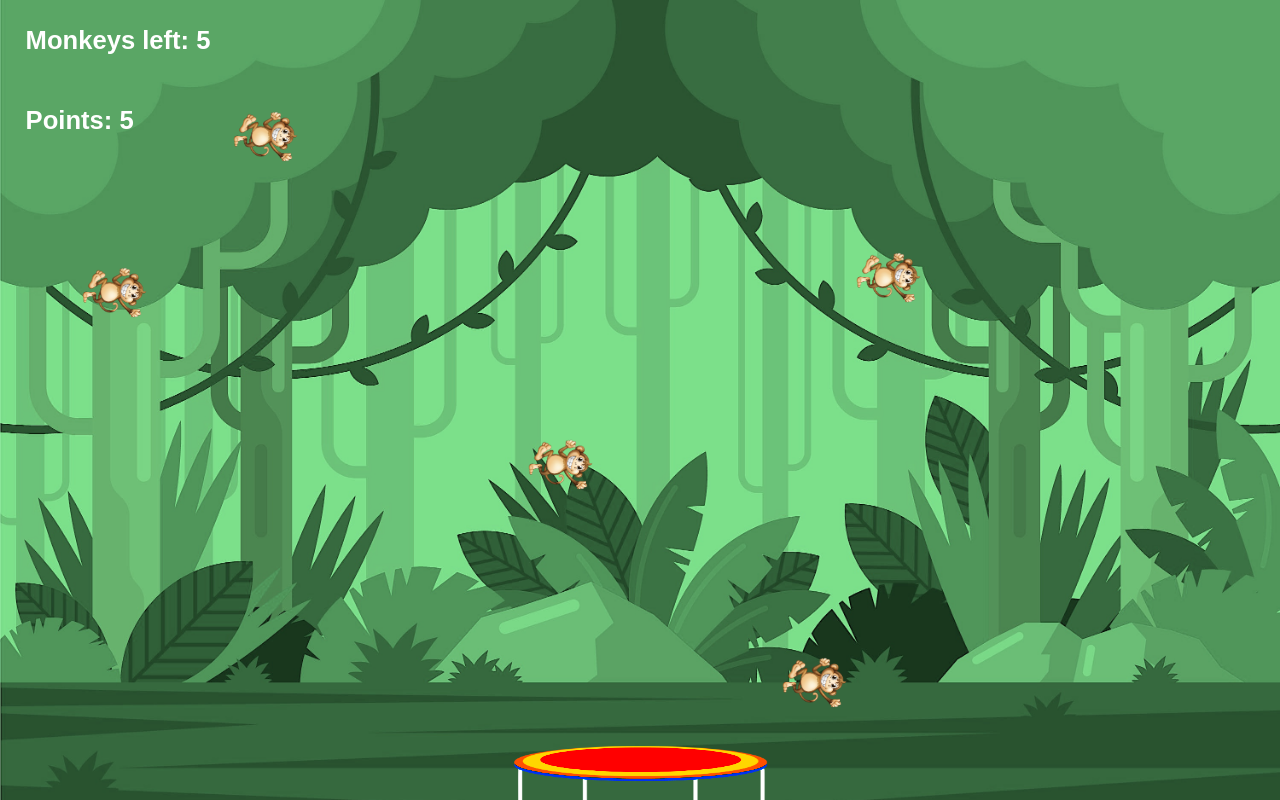
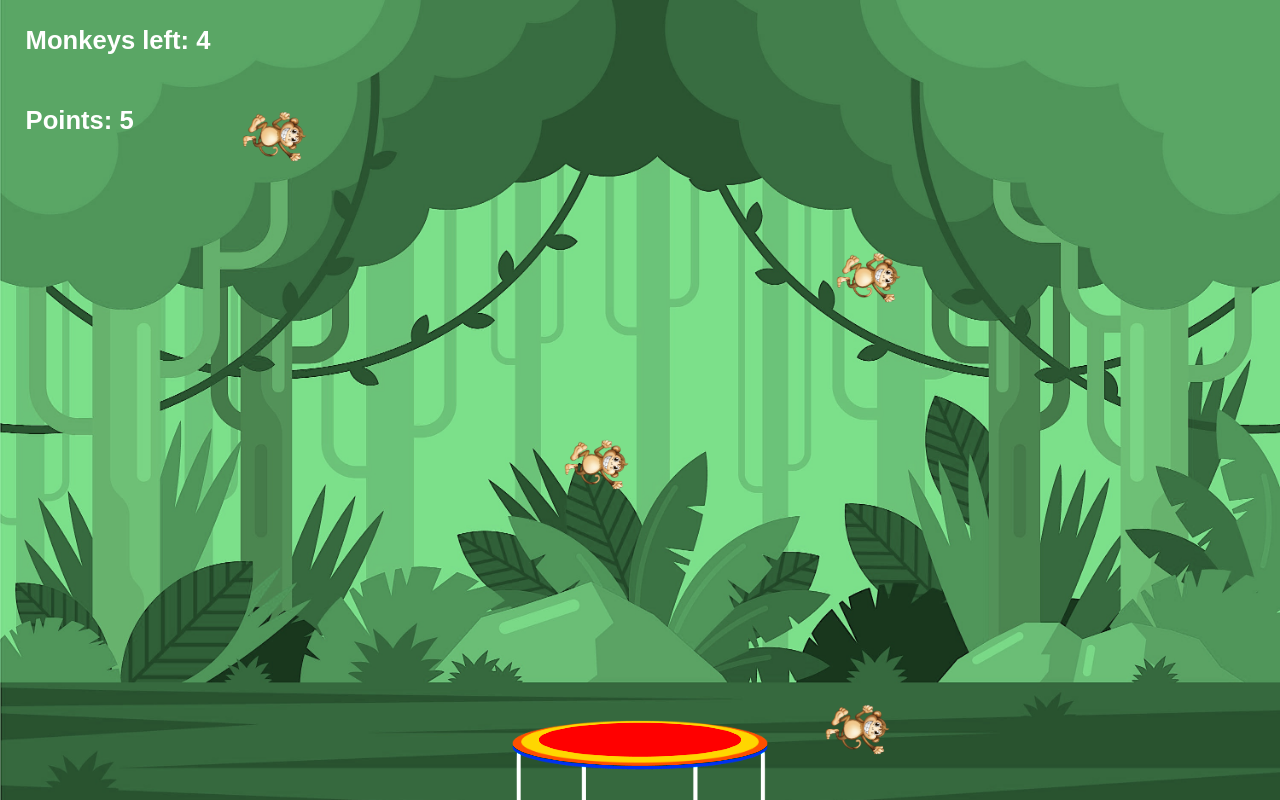
Before and after one commit to marianafrazao/project1-game, a plain HTML site: page index.html in a window 1280 px wide. Drawn offline with Linux system fonts and the light colour scheme.

Commit message:
fixed bug trampoline

```diff
--- a/css/main.css
+++ b/css/main.css
@@ -16,7 +16,7 @@ body {
 #trampoline{
     background-color: transparent;
     position: absolute;
-    background-image: url(../trampoline1.png);
+    background-image: url(../trampoline1.2.png);
     background-size: 100% 100%;
     background-repeat: no-repeat;
     background-position-x: center;
--- a/gameover.html
+++ b/gameover.html
@@ -14,6 +14,5 @@
     <h1 class="points-display"></h1> -->
 
     <a href="./index.html"><strong>Play again</strong></a>
-    <script src="./js/main.js"></script>
 </body>
 </html>
--- a/js/main.js
+++ b/js/main.js
@@ -3,7 +3,7 @@ class Trampoline {
         this.width = 20;
         this.height = 10;
         this.positionX = 50 - this.width / 2;
-        this.positionY = -3;
+        this.positionY = 0;
         this.domElement = null;
 
         this.createDomElement();
@@ -70,7 +70,7 @@ class Monkey {
         } else if (this.positionY > (100 - this.height)) {
             if (this.speedY < 12) {
                 this.speedY *= -1.3;
-                this.speedX *= 1.1;
+                this.speedX *= 1.2;
                 numberOfPoints++
                 updateDisplayPoints();
             } else {
```
Also changed, not shown: trampoline1.2.png (added).
